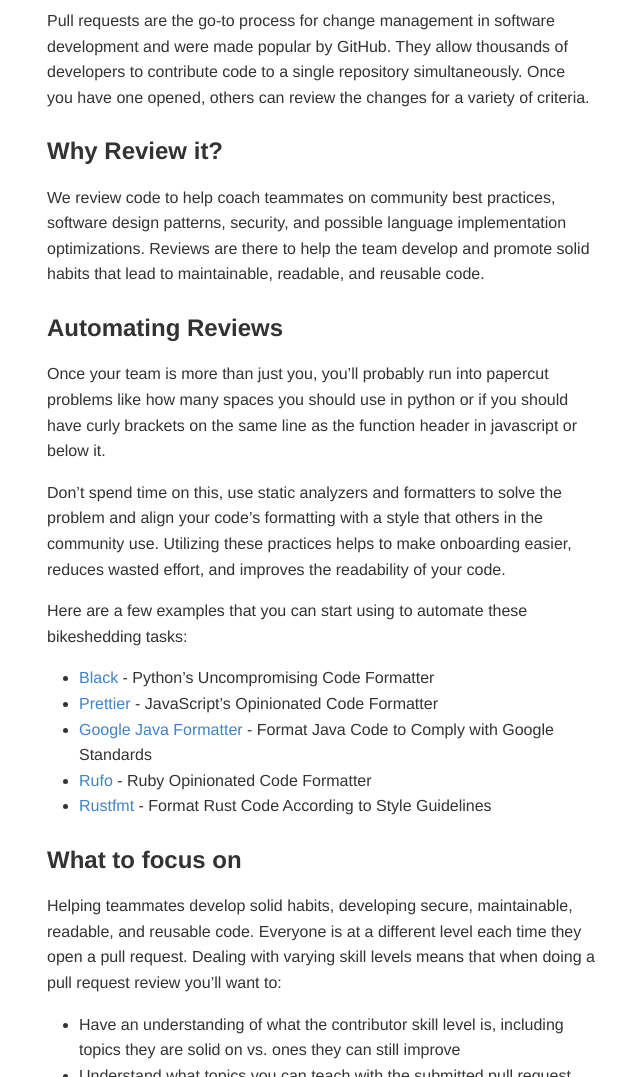
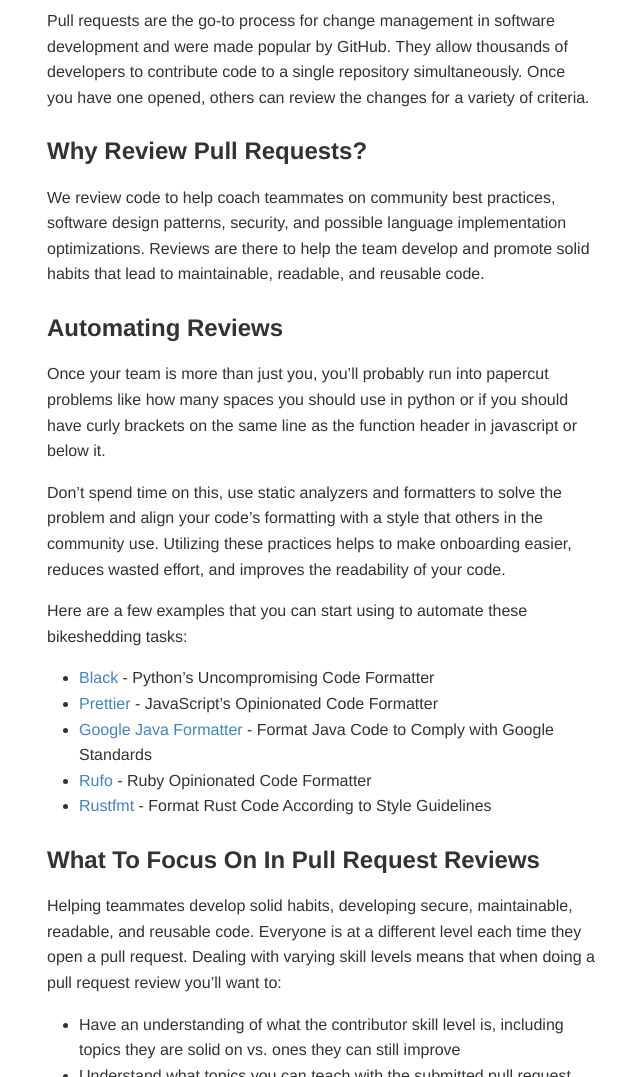
Before and after one commit to nextreleaseio/next-release, a Gatsby site: page /blog/reviewing-pull-requests in a window 1280 px wide. Shown: the part 780-1857 px from the top of the page, without its empty margins (421-1061 px from the left). Built offline with nearby package versions, Linux system fonts and the light colour scheme; Gatsby itself is replaced by a stand-in of ours; what @tailwindcss/ui would draw is missing.

Commit message:
Updating headings

```diff
--- a/content/blog/reviewing-pull-requests.md
+++ b/content/blog/reviewing-pull-requests.md
@@ -30,7 +30,7 @@ and were made popular by GitHub. They allow thousands of developers to contribut
 code to a single repository simultaneously. Once you have one opened, others can
 review the changes for a variety of criteria.
 
-### Why Review it?
+### Why Review Pull Requests?
 
 We review code to help coach teammates on community best practices, software design
 patterns, security, and possible language implementation optimizations. Reviews are
@@ -56,7 +56,7 @@ Here are a few examples that you can start using to automate these bikeshedding
 -   [Rufo](https://github.com/ruby-formatter/rufo) - Ruby Opinionated Code Formatter
 -   [Rustfmt](https://github.com/rust-lang/rustfmt) - Format Rust Code According to Style Guidelines
 
-### What to focus on
+### What To Focus On In Pull Request Reviews
 
 Helping teammates develop solid habits, developing secure, maintainable, readable,
 and reusable code. Everyone is at a different level each time they open a pull request.
```
